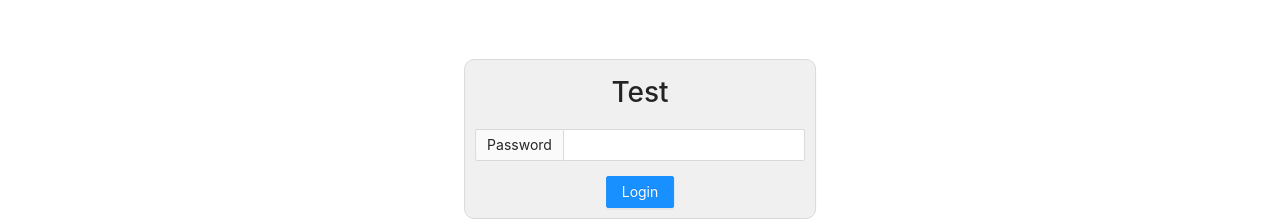
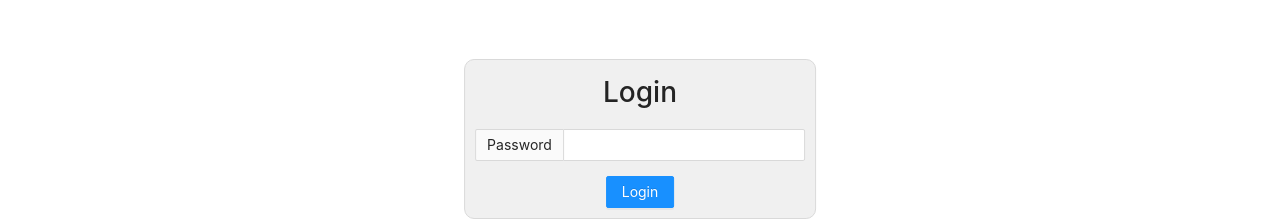
Before and after one commit to Charger1256A/strategy-scouting-common-errors, a React (Create React App) app: page / in a window 1280 px wide. Shown: the part 261-481 px from the top of the page. Built offline with nearby package versions, Linux system fonts and the light colour scheme.

Commit message:
fixed login screen title

```diff
--- a/src/screens/login/login.jsx
+++ b/src/screens/login/login.jsx
@@ -20,7 +20,7 @@ export default function Login({ onLogin }) {
 
     return (
         <div className="container">
-            <h1>Test</h1>
+            <h1>Login</h1>
             <Input addonBefore="Password" type="password" onChange={(e) => setPassword(e.target.value)} />
             <Button type="primary" onClick={() => submit()}>Login</Button>
         </div>
```
